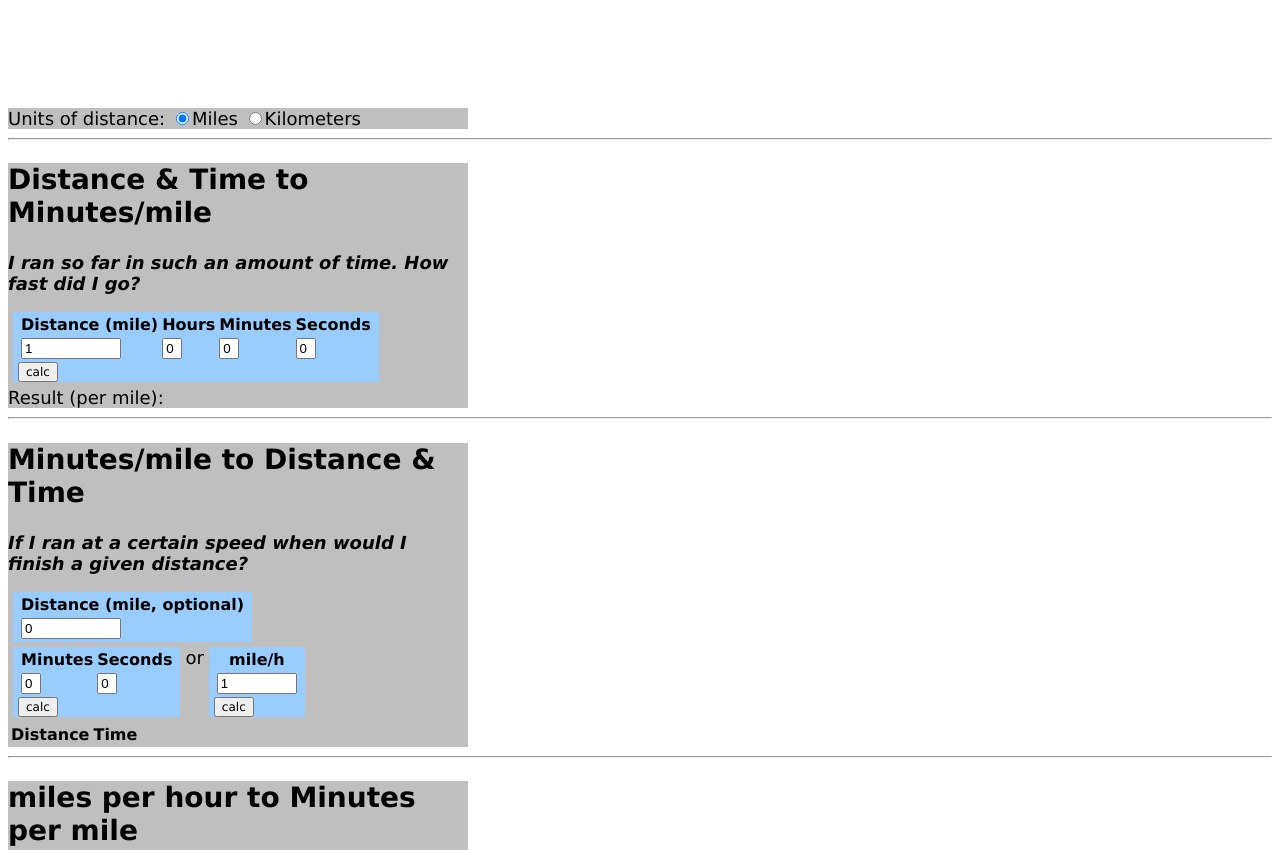
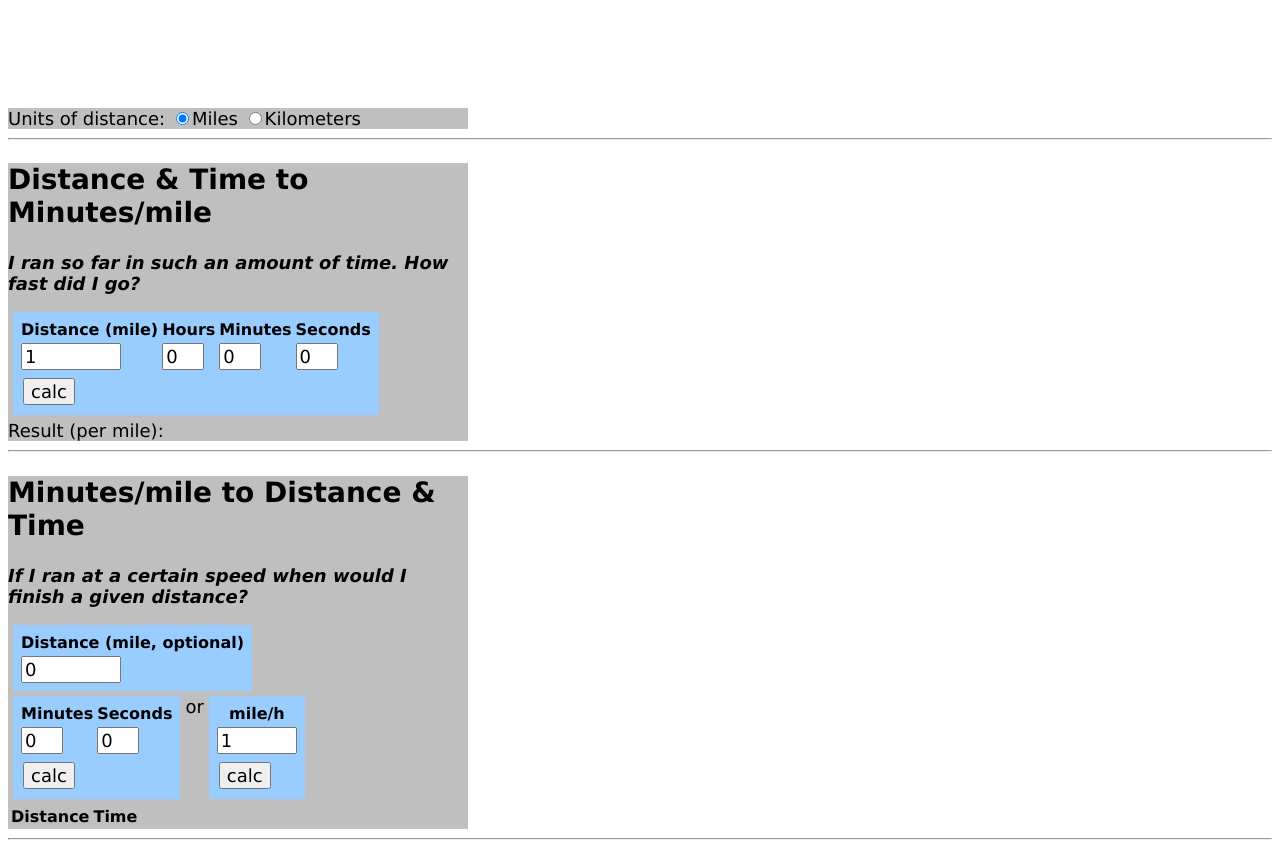
Before and after one commit to chrisumbel/running-calc-web, a plain HTML site: page index.html in a window 1280 px wide. Shown: the top 850 px of the page. Drawn offline with nearby package versions, Linux system fonts and the light colour scheme.

Commit message:
corrected sizing

```diff
--- a/base.css
+++ b/base.css
@@ -10,9 +10,15 @@
     width: 100px;
 }
 
+input {
+    font-family: 'Lucida Sans', Arial;
+    font-size: 18px;
+}
+
 button {
     font-family: 'Lucida Sans', Arial;
-    font-size: 12px;
+    font-size: 18px;
+    margin: 5px;
 }
 
 .calculation_section {
@@ -22,8 +28,7 @@ button {
 
 .inputGroup {
     background-color: #99ccff;
-    padding-left: 5px;
-    padding-right: 5px;
+    padding: 5px;
     margin-right: 5px;
     margin-left: 5px;
     margin-bottom: 5px;
@@ -40,7 +45,7 @@ button {
 }
 
 .time_segment {
-    width: 20px;
+    width: 42px;
 }
 
 .time_segment_long {
```
